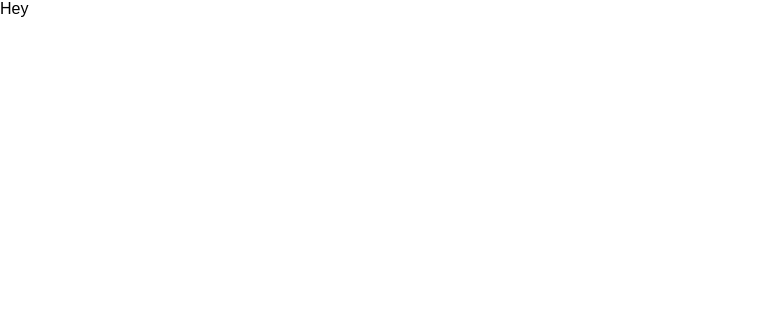
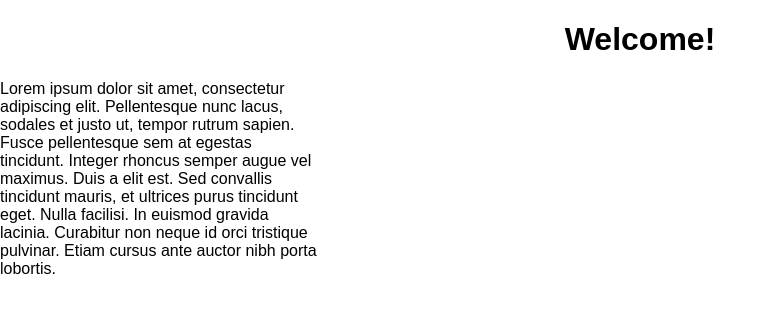
Before and after one commit to brjohnsn/CardinalCommunicate, a React (Create React App) app in the folder frontend/: page / in a window 1280 px wide. Shown: the top 312 px of the page, without its empty margins (0-776 px from the left). Built offline with nearby package versions, Linux system fonts and the light colour scheme.

Commit message:
begin style welcome component

```diff
--- a/frontend/src/Components/Home.js
+++ b/frontend/src/Components/Home.js
@@ -8,7 +8,11 @@ export default class Home extends Component{
 
     render(){
         return(
-            <div>Hey</div>
+            <div>
+                <h1 style={{textAlign: 'center'}}>Welcome!</h1>
+                <p style={{width: "25vw"}}>Lorem ipsum dolor sit amet, consectetur adipiscing elit. Pellentesque nunc lacus, sodales et justo ut, tempor rutrum sapien. Fusce pellentesque sem at egestas tincidunt. Integer rhoncus semper augue vel maximus. Duis a elit est. Sed convallis tincidunt mauris, et ultrices purus tincidunt eget. Nulla facilisi. In euismod gravida lacinia. Curabitur non neque id orci tristique pulvinar. Etiam cursus ante auctor nibh porta lobortis.
+                </p>
+            </div>
         );
     }
 }
```
